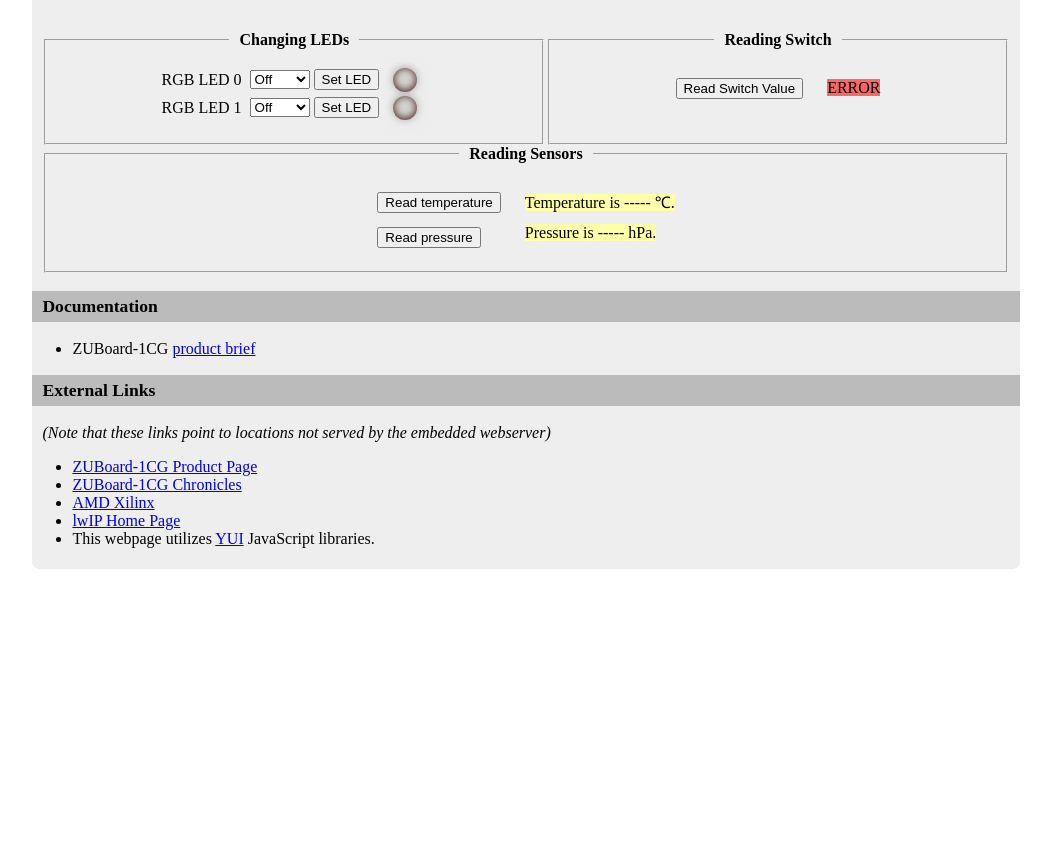
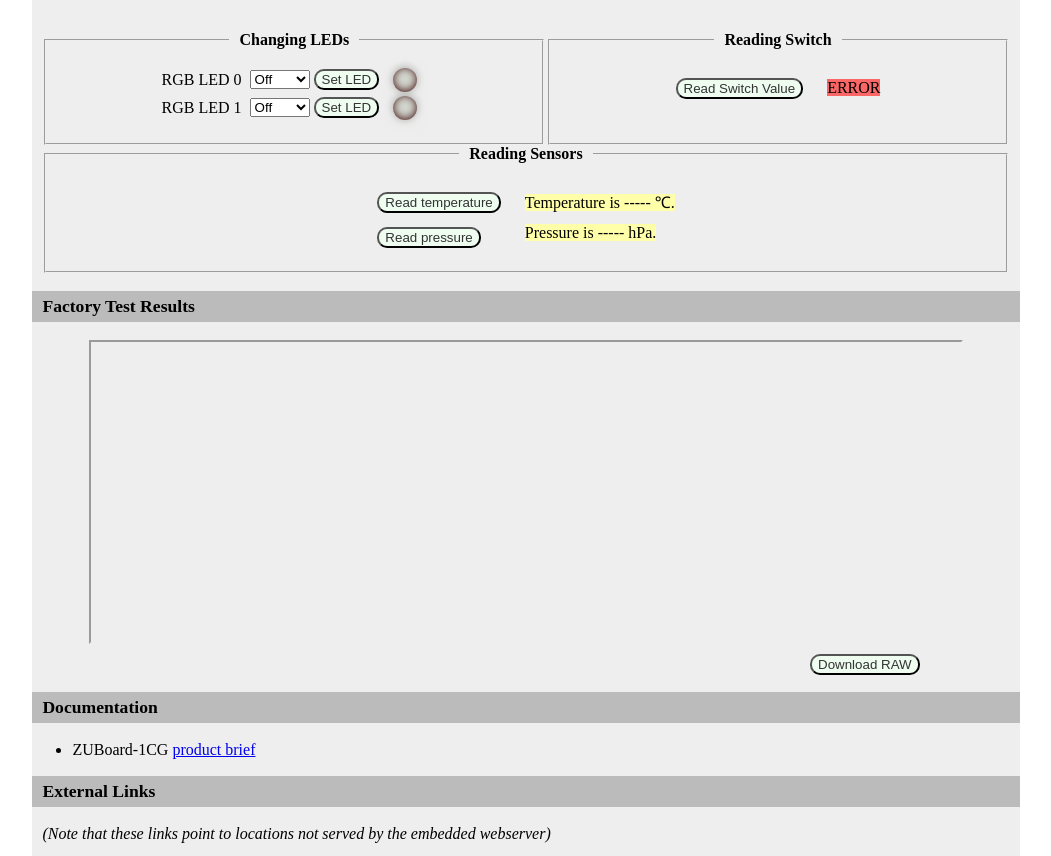
Before and after one commit to Avnet/freertos-oob, a plain HTML site: page ZUBoard-1CG/sources/webpages/index.html in a window 1280 px wide. Shown: the part 551-1407 px from the top of the page, without its empty margins (114-1165 px from the left). Before the commit the page ends 1143 px from the top, so only its background shows below. Drawn offline with Linux system fonts and the light colour scheme; no server answers.

Commit message:
zuboard-1cg: sources: webpages: display and download factest results
- display factest_results.html in an iframe
- download button: get 'factest_results.html' and strip html tags

```diff
--- a/ZUBoard-1CG/sources/webpages/css/main.css
+++ b/ZUBoard-1CG/sources/webpages/css/main.css
@@ -17,11 +17,38 @@ b.r2{margin: 0 3px}
 b.r3{margin: 0 2px}
 b.rtop b.r4, b.rbottom b.r4{margin: 0 1px; height: 2px}
 
+iframe#factest_frame {
+  display: block;
+  width: 90%;
+  height: 300px;
+  margin: auto;
+}
+
+.flex-box-factest {
+  display:flex;
+  justify-content:flex-end;
+  margin: 10px 100px 10px;
+}
 div#controls {
     display: flex;
     flex-wrap: wrap;
     margin: 0 10px;
 }
+
+.my_button {
+  text-decoration: none;
+  font-weight: 500;
+  position: relative;
+  color: #333;
+  background-color: #eefdf0;
+  display: block;
+  border-radius: 10px;
+  overflow: hidden;
+  }
+.my_button:hover {
+      background-color:#00c45c;
+      transition: 0.5s;
+  }
 
 fieldset{
   flex: auto;
--- a/ZUBoard-1CG/sources/webpages/index.html
+++ b/ZUBoard-1CG/sources/webpages/index.html
@@ -3,7 +3,6 @@
 <head>
   <title> ZUBoard-1CG FreeRTOS "Out of the Box" Example </title>
   <link type="text/css" rel="stylesheet" href="css/main.css">
-  <script></script>
 </head>
 <body>
   <iframe name="dummy" style="display:none;"></iframe>
@@ -51,7 +50,7 @@
                 </select>
               </td>
               <td>
-                <input type="submit" value="Set LED">
+                <input type="submit" class="my_button" value="Set LED">
               </td>
               <td>
                 <div id="rgbled0_status" class="led-box">
@@ -75,7 +74,7 @@
                 </select>
               </td>
               <td>
-                <input type="submit" value="Set LED">
+                <input type="submit" class="my_button" value="Set LED">
               </td>
               <td>
                 <div  id="rgbled1_status" class="led-box">
@@ -92,7 +91,7 @@
           <tr>
             <td>
               <form class="forms" id="switch_form" method="post">
-                <input type="submit" value="Read Switch Value" disabled="true"></input>
+                <input type="submit" class="my_button" value="Read Switch Value" disabled="true"></input>
               </form>
             </td>
             <td>
@@ -109,7 +108,7 @@
           <tr>
             <td>
               <form class="forms" id="temp_form" method="post">
-                <input type="submit" value="Read temperature"></input>
+                <input type="submit" class="my_button" value="Read temperature"></input>
               </form>
             </td>
             <td>
@@ -121,7 +120,7 @@
           <tr>
             <td>
               <form class="forms" id="pressure_form" method="post">
-                <input type="submit" value="Read pressure"></input>
+                <input type="submit" class="my_button" value="Read pressure"></input>
               </form>
             </td>
             <td>
@@ -133,6 +132,13 @@
         </table>
       </fieldset>
     </div>
+    <h2> Factory Test Results </h2>
+    <p>
+      <iframe src="factest_results.html" id="factest_frame" sandbox="allow-scripts allow-downloads"></iframe>
+      <div class="flex-box-factest">
+        <button type="button" class="my_button" id="factest_button">Download RAW</button>
+    </div>
+    </p>
     <h2> Documentation </h2>
     <p>
       <ul>
--- a/ZUBoard-1CG/sources/webpages/js/main.js
+++ b/ZUBoard-1CG/sources/webpages/js/main.js
@@ -37,6 +37,32 @@ var webserver = {
 
         /* make a XMLHTTP request */
         YAHOO.util.Connect.asyncRequest('POST', '/cmd/switchxhr', webserver.switch_callback);
+
+        webserver.factest_button = document.getElementById('factest_button');
+        YAHOO.util.Event.addListener(webserver.factest_button, 'click', webserver.factest_button_clicked);
+    },
+
+    factest_button_clicked: function(e) {
+        /* make a XMLHTTP request */
+        YAHOO.util.Connect.asyncRequest('Get', '/factest_results.html', webserver.factest_button_callback);
+    },
+    factest_button_callback: {
+        success: function(o) {
+          var pom = document.createElement('a');
+          function strip(html){
+             let doc = new DOMParser().parseFromString(html, 'text/html');
+             return doc.body.textContent || "";
+          }
+          pom.setAttribute('href', 'data:text/plain;charset=utf-8,' + encodeURIComponent(strip(o.responseText)));
+          pom.setAttribute('download', "factest_results.log");
+          pom.click();
+        },
+
+        failure: function(o) {
+            alert('LEDXHR request failed: ' + o.statusText);
+        },
+
+        timeout: 3000
     },
 
     led_submit: function(e) {
```
